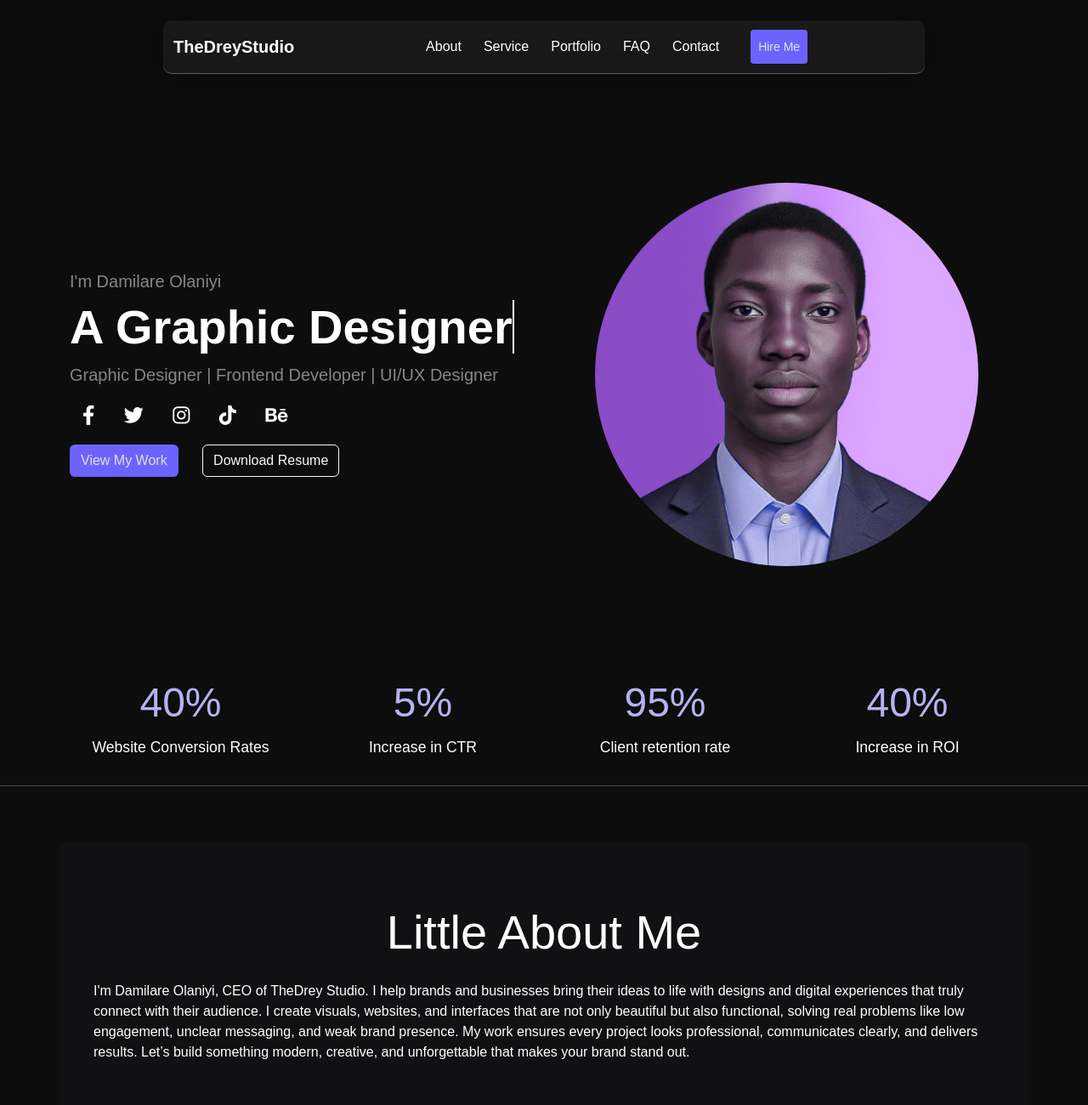
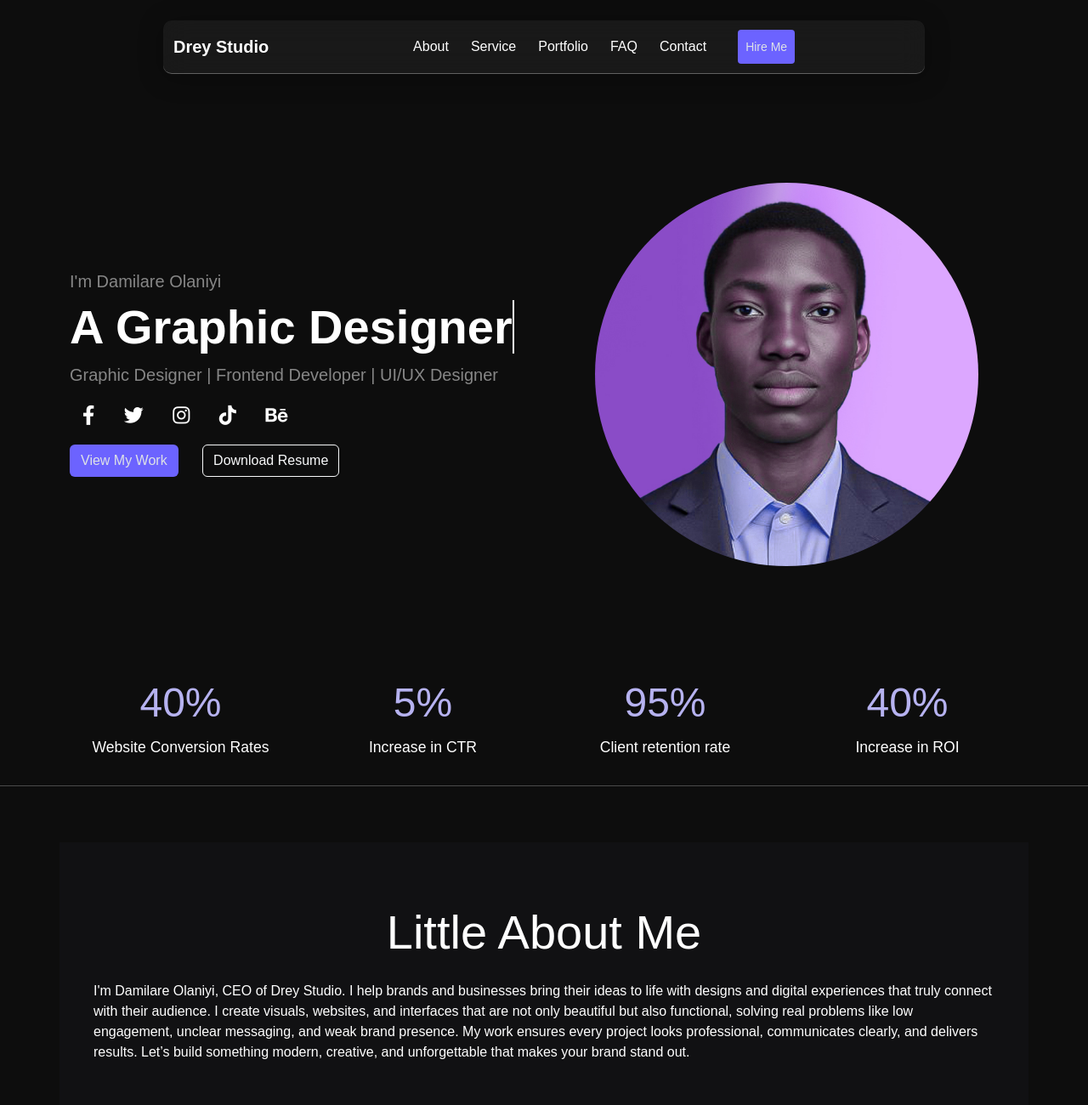
Before and after one commit to Damilare-olaniyi-dreystudio/dreyportfolio, a website: page index.html in a window 1280 px wide. Shown: the top 1300 px of the page at 85% size. Drawn offline with nearby package versions, Linux system fonts and the light colour scheme.

Commit message:
Update name to Drey Studio

```diff
--- a/index.html
+++ b/index.html
@@ -2,7 +2,7 @@
 <html lang="en" data-bs-theme="dark">
 
 <head>
-  <title>TheDrey Studio Website Developer in Ibadan - Website Developer in Nigeria</title>
+  <title>Drey Studio Website Developer in Ibadan - Website Developer in Nigeria</title>
   <meta charset="utf-8">
   <meta name="viewport" content="width=device-width, initial-scale=1.0">
   <script src="https://cdn.jsdelivr.net/npm/aos@2.3.4/dist/aos.js"></script>
@@ -21,7 +21,7 @@
 
   <nav class="navbar navbar-expand-lg  glass-nav mx-auto mt-4 fixed-top" id="navbar">
     <div class="container">
-      <a href="#" class="navbar-brand text-white fw-bold">TheDreyStudio</a>
+      <a href="#" class="navbar-brand text-white fw-bold">Drey Studio</a>
 
       <button class="navbar-toggler bg-dark border-1 border-white" type="button" data-bs-toggle="collapse"
         data-bs-target="#navbarNav">
@@ -323,7 +323,7 @@
   <div class="container  p-4" id="about" style="background-color: #111113;">
     <h3 class="h3 display-4 text-center mt-5">Little About Me</h3>
     <div class="paracontainer    mx-auto mt-5" style="width: 100%; display: inline">
-      <p class="para p-3 mb-5">I'm Damilare Olaniyi, CEO of TheDrey Studio. I help brands and businesses bring their
+      <p class="para p-3 mb-5">I'm Damilare Olaniyi, CEO of Drey Studio. I help brands and businesses bring their
         ideas to life with designs and digital experiences that truly connect with their audience. I create visuals,
         websites, and interfaces that are not only beautiful but also functional, solving real problems like low
         engagement, unclear messaging, and weak brand presence. My work ensures every project looks professional,
@@ -1931,7 +1931,7 @@
 
   <footer>
 
-    <p class="text-center "> &copy; 2025 TheDreyStudio. All Rights Reserved.</p>
+    <p class="text-center "> &copy; 2025 Drey Studio. All Rights Reserved.</p>
   </footer>
 
 
```
